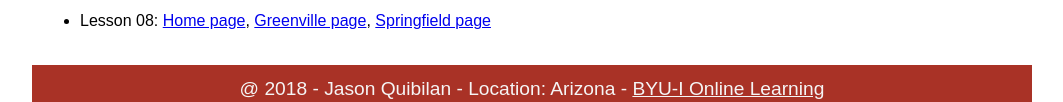
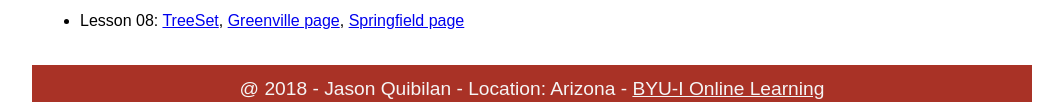
Before and after one commit to Brettzen/oregonTrail-group8, a plain HTML site: page index.html in a window 1280 px wide. Shown: the part 263-365 px from the top of the page, without its empty margins (108-1171 px from the left). Drawn offline with Linux system fonts and the light colour scheme.

Commit message:
Update index.html

```diff
--- a/index.html
+++ b/index.html
@@ -23,7 +23,7 @@
                 <li>Java Collections: <a href="src/cit/pkg360/ArrayListDemo.java">ArrayList</a></li>
                 <li>Java Collections: <a href="src/cit/pkg360/LinkedListDemo.java">LinkedList</a></li>
                 <li>Java Collections: <a href="src/cit/pkg360/TreeSetDemo.java">TreeSet</a>, <a href="src/cit/pkg360/Employee.java"></a></li>
-                <li>Lesson 08: <a href="http://www.jasonquibilan.net/weather/home.html">Home page</a>, <a href="http://www.jasonquibilan.net/weather/greenville.html">Greenville page</a>, <a href="http://www.jasonquibilan.net/weather/springfield.html">Springfield page</a></li>
+                <li>Lesson 08: <a href="src/cit/pkg360/TreeSetDemo.java">TreeSet</a>, <a href="http://www.jasonquibilan.net/weather/greenville.html">Greenville page</a>, <a href="http://www.jasonquibilan.net/weather/springfield.html">Springfield page</a></li>
            </ul>
     </main>
     <footer>
```
